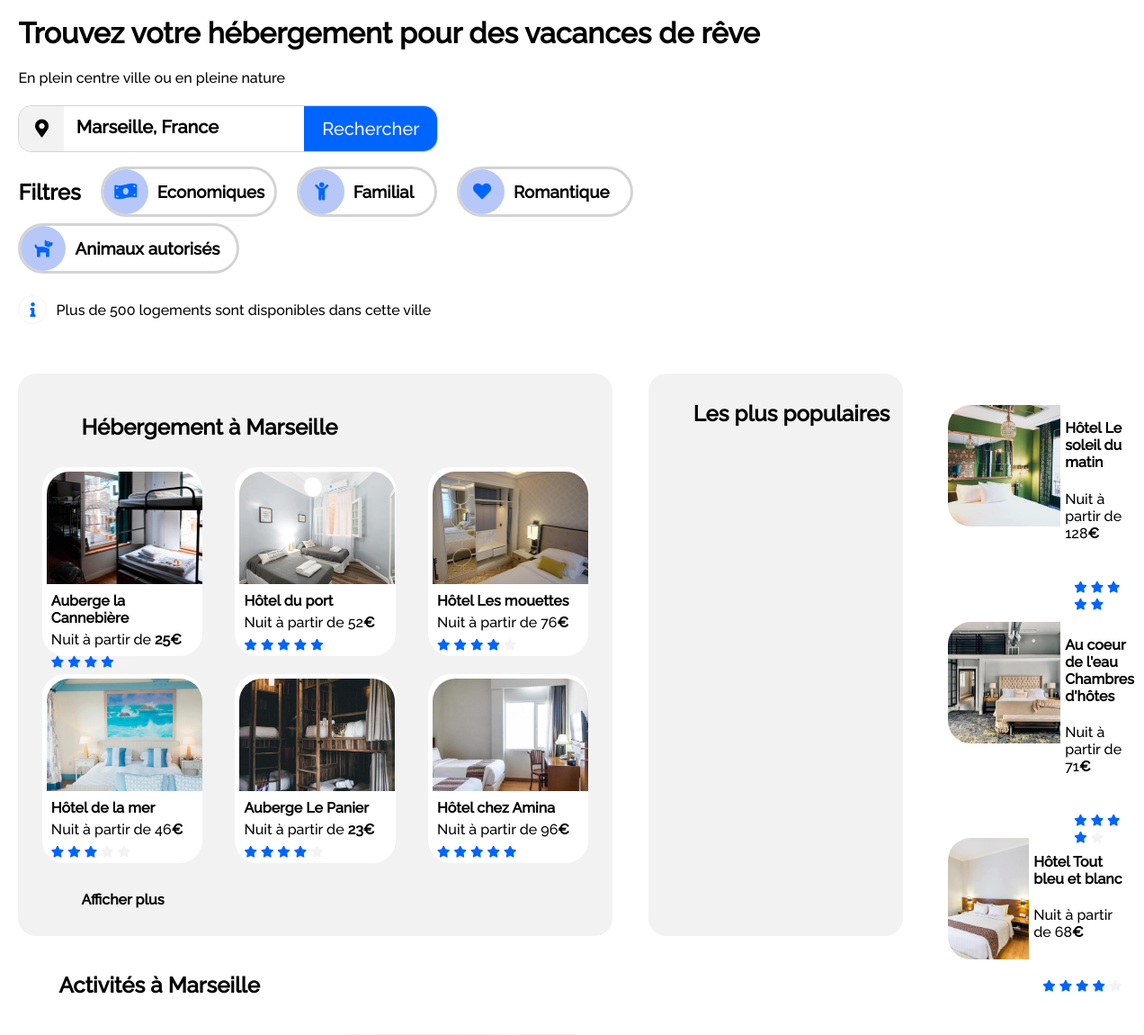
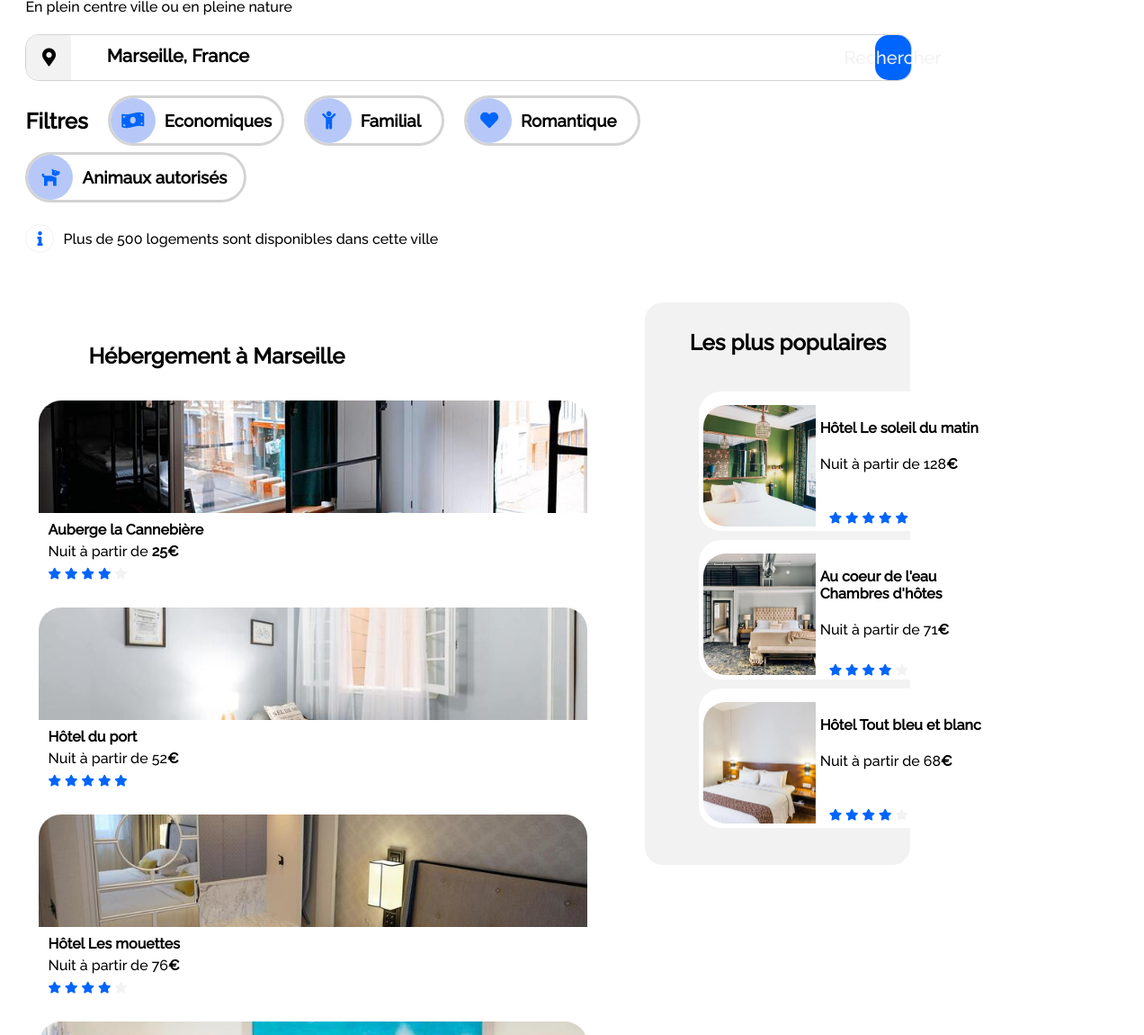
Before and after one commit to fmercken/FlorianMercken_2_13022020, a plain HTML site: page index.html in a window 1024 px wide. Shown: the part 82-1232 px from the top of the page at 90% size, 1272 px wide, since content can reach past the window. Drawn offline with Linux system fonts and the light colour scheme.

Commit message:
responsive mobile 80%

```diff
--- a/Style.css
+++ b/Style.css
@@ -1,5 +1,3 @@
-
-
 
 .body-marging-none{
     margin: 0 !important;
@@ -18,7 +16,7 @@
 }
 
 .paddingcardfooter{
-    padding: 0px 0px 5px 10px;
+    padding: 0px 0px 5px 15px;
 }
 
 .padding-lodging{
@@ -45,6 +43,10 @@
     padding: 40px 0 0 10px;
 }
 
+.padding-stars2{
+    padding: 25px 0 0 10px;
+}
+
 .marginfilter{
     margin-right: 2.5%;
 }
@@ -58,6 +60,10 @@
 
 .font-weight-bold{
     font-weight: bold;
+}
+
+.font-size-register{
+    font-size: 15px;
 }
 
 .font-size-activity{
@@ -89,10 +95,21 @@
     flex-wrap: wrap;
 }
 
-.flex-space-around{
-    display: flex;
-    justify-content: space-around;
+
+@media all and (max-width: 1024px){
+    .flex-space-around{
+        display: block;
+    }
 }
+
+@media all and (min-width: 1024px){
+    .flex-space-around{
+        display: flex;
+        justify-content: space-around;
+        flex-direction: row-reverse;
+    }
+}
+
 
 .list-style-type-none{
     list-style-type: none;
@@ -122,9 +139,6 @@
 .align-item{
     align-items: center;
 }
-
-
-
 
 .research{
     border: 1px solid rgb(211, 211, 211);
@@ -227,15 +241,12 @@
     align-items: stretch;
     margin: 40px 0px 40px 0px;
     width: 100%;
-    height: 625px;
 }
-
 
 .background-grey-lodging{
     background-color: #f2f2f2;
     border-radius: 20px;
     width: 70%;
-    height: 625px;
     margin: 0px 40px 0px 0px;
 }
 
@@ -253,19 +264,18 @@
     align-content:flex-start;
 }
 
-
 .card{
     background-color: #fff;
     margin: 10px;
     border-radius: 25px;
     height: 210px;
-    width: 27%;
+    width: 245px;
 }
 
 .inline{
     display: flex;
-    width: 90%;
-    height: 30%;
+    width: 345px;
+    height: 145px;
 }
 
 .card-image{
@@ -282,7 +292,6 @@
     background-color: #f2f2f2;
     border-radius: 20px;
     width: 30%;
-    height: 625px;
 }
 
 .card-image-popular{
@@ -293,16 +302,12 @@
     object-fit: cover;
 }
 
-
-
-
 .white-background-activity{
     display: flex;
     justify-content:space-around;
     margin: 40px 0px 40px 0px;
 
 }
-
 
 .card-white-a{
     border-radius: 25px 25px 25px 25px;
@@ -369,15 +374,13 @@
     object-fit: cover;
 }
 
-
-
 .shadow{
     box-shadow: 0px 2px 2px rgb(243, 241, 241);
 }
 
-
-
-
+.color-blue{
+    color: #0065FC;
+}
 
 .starcolor{
     color: #0065FC;
@@ -389,8 +392,6 @@
     font-size: 80%;
 }
 
-
-
 .box-footer{
     display: flex;
     justify-content: flex-start;
@@ -399,7 +400,6 @@
 .box-footer > ul{
     list-style-type: none;
 }
-
 
 .link{
     color: black;
@@ -423,3 +423,110 @@
 .marginnone{
     margin: unset;
 }
+
+
+
+
+
+
+
+
+@media all and (max-width: 1024px){
+    body{
+        width: 100%;
+        flex-wrap: wrap;
+    }
+
+.margin-activity {
+    padding: 945px 0 0 30px;
+}
+
+    .nav-mobile{
+        flex-wrap: wrap;
+
+    }
+
+    link{
+        color: black;
+        text-decoration: none;
+    }
+
+    link:hover{
+        color:#0065FC;
+        border-bottom: 3px solid #0065FC;
+    }
+
+    .container-mobile{
+        display: flex;
+        flex-wrap: nowrap;
+    }
+
+    .research{
+        width: 100%;
+    }
+
+    .button-search{
+        border-radius: 15px 15px 15px 15px;
+        width: 5%;
+    }
+
+    .mobile-research{
+        display: flex;
+        justify-content: flex-end;
+    }
+    .mid-background-grey {
+        align-items: stretch;
+        margin: 40px 0px 40px 0px;
+        width: 100%;
+        /*display: flex;
+        flex-direction: column;
+        flex-wrap: wrap;*/
+    }
+
+    .background-grey-lodging {
+        height: 625px;
+        width: 100%;
+        display: flex;
+        flex-direction: column;
+        background-color: white;
+
+    }
+
+    .card-mobile{
+        background-color: #fff;
+        margin: 10px;
+        border-radius: 25px;
+        height: 210px;
+        width: 100%;
+    }
+
+.white-background-activity {
+    display: flex;
+    justify-content: space-around;
+    margin: 10px 0px 40px 0px;
+}
+
+
+}
+
+
+
+@media all and (max-width: 1024px){
+    .hide-mobile{
+
+    }
+
+    .hide-desktop{
+        display: none;
+    }
+}
+
+@media all and (min-width: 1024px){
+    .hide-mobile{
+        display: none;
+    }
+
+    .hide-desktop{
+
+    }
+}
--- a/index.html
+++ b/index.html
@@ -10,18 +10,28 @@
         <title>Reservia Trouvez votre hébergement pour des vacances de rêve</title>
     </head>
 
-    <body class="body-marging" >
-        <nav class="container raleway width100 ">
+    <body class="" >
+         <!-- Header desktop -->
+        <nav class="container raleway body-marging container-mobile hide-desktop">
             <div class="padding-menu" id="ancre"><a href="index.html"><img src="./images/logo/Reservia.svg" /> </a></div>
-            <ul class="container menu-item marginnone ">
+            <ul class="container menu-item marginnone nav-mobile">
                 <li><a class="link border-top padding-menu " href="#ancre-housing"> Hébergement</a></li>
                 <li><a class="link border-top padding-menu" href="#ancre-activity">Activités</a></li>
-                <li class="font-weight-bold starcolor padding-menu">S'inscrire</li>
+                <li class="font-weight-bold color-blue padding-menu font-size-register">S'inscrire</li>
             </ul>
         </nav>
 
+        <!-- Header mobile -->
+        <nav class="container raleway body-marging container-mobile hide-mobile">
+            <div class="padding-menu" id="ancre"><a href="index.html"><img src="./images/logo/Reservia.svg" /> </a></div>
+            <ul class="container menu-item marginnone nav-mobile">
+                <li><a class="link border-top padding-menu " href="#ancre-housing"> Hébergement mobile</a></li>
+                <li><a class="link border-top padding-menu" href="#ancre-activity">Activités</a></li>
+                <li class="font-weight-bold color-blue padding-menu font-size-register">S'inscrire</li>
+            </ul>
+        </nav>
 
-        <header class="intro padding-body raleway">
+        <header class="intro padding-body raleway body-marging">
             <div class="font-weight"><h1><b>Trouvez votre hébergement pour des vacances de rêve</b></h1></div>
             <h4 class="font-weight-lighter">En plein centre ville ou en pleine nature</h4>
             <div class="research flex-space-between raleway">
@@ -33,7 +43,7 @@
                         value="Marseille, France"
                         placeholder="Renseignez votre recherche ..."/>
                 </div>
-                <div >
+                <div class="mobile-research" >
                     <button class="button-search raleway">Rechercher</button>
                 </div>
 
@@ -68,12 +78,60 @@
 
         </header>
 
-        <section class="padding-body raleway">
-            <div class="mid-background-grey flex-space-around">
-                    <div class="background-grey-lodging">
+        <section class="padding-body raleway body-marging">
+            <div class="mid-background-grey flex-space-around background-mobile1">
+                <div class="background-grey-popular">
+                    <h2 class="padding-popular">Les plus populaires</h2>
+                    <div class="popular-cards padding-popular">
+                        <div class="card inline padding-popular2">
+                            <img  class="card-image-popular" src="images/hebergements/4_small/emile-guillemot-Bj_rcSC5XfE-unsplash.jpg">
+                            <div class="card-footer margin">
+                                <h4>Hôtel Le soleil du matin</h4>
+                                <div>Nuit à partir de 128<span class="font-weight-bold">€</span></div>
+                                <div class="stars padding-stars1">
+                                    <i class="fas fa-star starcolor"></i>
+                                    <i class="fas fa-star starcolor"></i>
+                                    <i class="fas fa-star starcolor"></i>
+                                    <i class="fas fa-star starcolor"></i>
+                                    <i class="fas fa-star starcolor"></i>
+                                </div>
+                            </div>
+                        </div>
+
+                        <div class="card inline padding-popular2">
+                            <img  class="card-image-popular" src="./images/hebergements/4_small/aw-creative-VGs8z60yT2c-unsplash.jpg"/>
+                            <div class="card-footer margin">
+                                <h4>Au coeur de l'eau Chambres d'hôtes</h4>
+                                <div>Nuit à partir de 71<span class="font-weight-bold">€</span></div>
+                                <div class="stars padding-stars2">
+                                    <i class="fas fa-star starcolor"></i>
+                                    <i class="fas fa-star starcolor"></i>
+                                    <i class="fas fa-star starcolor"></i>
+                                    <i class="fas fa-star starcolor"></i>
+                                    <i class="fas fa-star starcolor0"></i>
+                                </div>
+                            </div>
+                        </div>
+                        <div class="card inline padding-popular2">
+                            <img  class="card-image-popular" src="./images/hebergements/4_small/febrian-zakaria-sjvU0THccQA-unsplash.jpg"/>
+                            <div class="card-footer margin">
+                                <h4>Hôtel Tout bleu et blanc</h4>
+                                <div>Nuit à partir de 68<span class="font-weight-bold">€</span></div>
+                                <div class="stars padding-stars1">
+                                    <i class="fas fa-star starcolor"></i>
+                                    <i class="fas fa-star starcolor"></i>
+                                    <i class="fas fa-star starcolor"></i>
+                                    <i class="fas fa-star starcolor"></i>
+                                    <i class="fas fa-star starcolor0"></i>
+                                </div>
+                            </div>
+                        </div>
+                    </div>
+                </div>
+                <div class="background-grey-lodging">
                         <h2 class="padding-lodging" id="ancre-housing">Hébergement à Marseille</h2>
                         <div class="container1">
-                            <div class="card">
+                            <div class="card card-mobile">
                                 <img  class="card-image" src="images/hebergements/4_small/marcus-loke-WQJvWU_HZFo-unsplash.jpg">
                                 <div class="card-footer">
                                     <h4 class="marginnone paddingcardfooter">Auberge la Cannebière</h4>
@@ -88,7 +146,7 @@
                                 </div>
                             </div>
 
-                            <div class="card">
+                            <div class="card card-mobile">
                                 <img  class="card-image" src="./images/hebergements/4_small/fred-kleber-gTbaxaVLvsg-unsplash.jpg"/>
                                 <div class="card-footer">
                                     <h4 class="marginnone paddingcardfooter">Hôtel du port</h4>
@@ -102,7 +160,7 @@
                                     </div>
                                 </div>
                             </div>
-                            <div class="card">
+                            <div class="card card-mobile">
                                 <img  class="card-image" src="./images/hebergements/4_small/reisetopia-B8WIgxA_PFU-unsplash.jpg"/>
                                 <div class="card-footer">
                                     <h4 class="marginnone paddingcardfooter">Hôtel Les mouettes</h4>
@@ -116,7 +174,7 @@
                                     </div>
                                 </div>
                             </div>
-                            <div class="card">
+                            <div class="card card-mobile">
                                 <img  class="card-image" src="./images/hebergements/4_small/annie-spratt-Eg1qcIitAuA-unsplash.jpg"/>
                                 <div class="card-footer">
                                     <h4 class="marginnone paddingcardfooter">Hôtel de la mer</h4>
@@ -130,7 +188,7 @@
                                     </div>
                                 </div>
                             </div>
-                            <div class="card">
+                            <div class="card card-mobile">
                                 <img  class="card-image" src="./images/hebergements/4_small/nicate-lee-kT-ZyaiwBe0-unsplash.jpg"/>
                                 <div class="card-footer">
                                     <h4 class="marginnone paddingcardfooter">Auberge Le Panier</h4>
@@ -145,7 +203,7 @@
                                 </div>
                             </div>
 
-                            <div class="card">
+                            <div class="card card-mobile">
                                 <img  class="card-image" src="./images/hebergements/4_small/febrian-zakaria-M6S1WvfW68A-unsplash.jpg"/>
                                 <div class="card-footer">
                                     <h4 class="marginnone paddingcardfooter">Hôtel chez Amina</h4>
@@ -163,54 +221,7 @@
                         <h4 class="padding-lodging1">Afficher plus</h4>
                     </div>
 
-                    <div class="background-grey-popular">
-                        <h2 class="padding-popular">Les plus populaires</h2>
-                        <div class="popular-cards padding-popular">
-                            <div class="card inline padding-popular2">
-                                <img  class="card-image-popular" src="images/hebergements/4_small/emile-guillemot-Bj_rcSC5XfE-unsplash.jpg">
-                                <div class="card-footer margin">
-                                    <h4>Hôtel Le soleil du matin</h4>
-                                    <div>Nuit à partir de 128<span class="font-weight-bold">€</span></div>
-                                    <div class="stars padding-stars1">
-                                        <i class="fas fa-star starcolor"></i>
-                                        <i class="fas fa-star starcolor"></i>
-                                        <i class="fas fa-star starcolor"></i>
-                                        <i class="fas fa-star starcolor"></i>
-                                        <i class="fas fa-star starcolor"></i>
-                                    </div>
-                                </div>
-                            </div>
 
-                            <div class="card inline padding-popular2">
-                                <img  class="card-image-popular" src="./images/hebergements/4_small/aw-creative-VGs8z60yT2c-unsplash.jpg"/>
-                                <div class="card-footer margin">
-                                    <h4>Au coeur de l'eau Chambres d'hôtes</h4>
-                                    <div>Nuit à partir de 71<span class="font-weight-bold">€</span></div>
-                                    <div class="stars padding-stars1">
-                                        <i class="fas fa-star starcolor"></i>
-                                        <i class="fas fa-star starcolor"></i>
-                                        <i class="fas fa-star starcolor"></i>
-                                        <i class="fas fa-star starcolor"></i>
-                                        <i class="fas fa-star starcolor0"></i>
-                                    </div>
-                                </div>
-                            </div>
-                            <div class="card inline padding-popular2">
-                                <img  class="card-image-popular" src="./images/hebergements/4_small/febrian-zakaria-sjvU0THccQA-unsplash.jpg"/>
-                                <div class="card-footer margin">
-                                    <h4>Hôtel Tout bleu et blanc</h4>
-                                    <div>Nuit à partir de 68<span class="font-weight-bold">€</span></div>
-                                    <div class="stars padding-stars1">
-                                        <i class="fas fa-star starcolor"></i>
-                                        <i class="fas fa-star starcolor"></i>
-                                        <i class="fas fa-star starcolor"></i>
-                                        <i class="fas fa-star starcolor"></i>
-                                        <i class="fas fa-star starcolor0"></i>
-                                    </div>
-                                </div>
-                            </div>
-                        </div>
-                    </div>
 
             </div>
 
@@ -218,8 +229,8 @@
         </section>
 
 
-        <section class="padding-body raleway width85">
-            <h2 class="padding-activity" id="ancre-activity">Activités à Marseille</h2>
+        <section class="padding-body raleway body-marging">
+            <h2 class="padding-activity margin-activity" id="ancre-activity">Activités à Marseille</h2>
             <div class="white-background-activity flex-wrap-all">
                 <div class="card-white-a shadow">
                     <img  class="card-image-white-a" src="images/activites/3_medium/reno-laithienne-QUgJhdY5Fyk-unsplash.jpg">
@@ -269,7 +280,7 @@
         </section>
 
 
-       <footer class="box-footer raleway padding-body flex-wrap-all body-marging-none">
+       <footer class="box-footer raleway padding-body flex-wrap-all body-marging-none width100">
         <ul class="about margin02">
             <h3>A propos</h3>
             <li>Fonctionnement du site</li>
```
